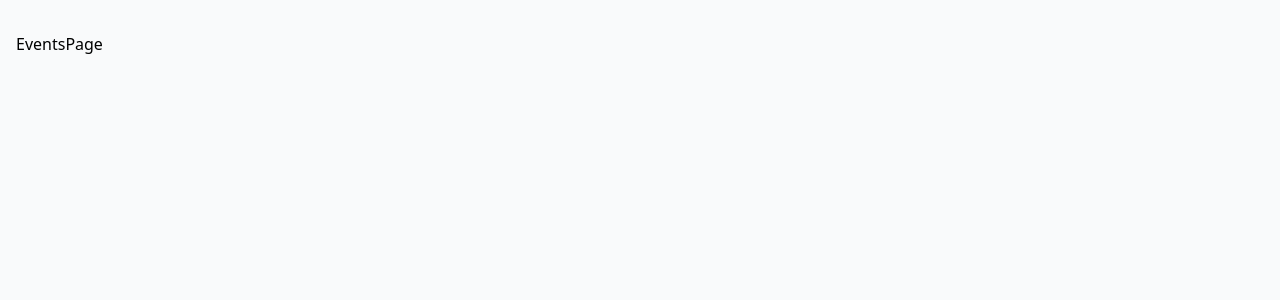
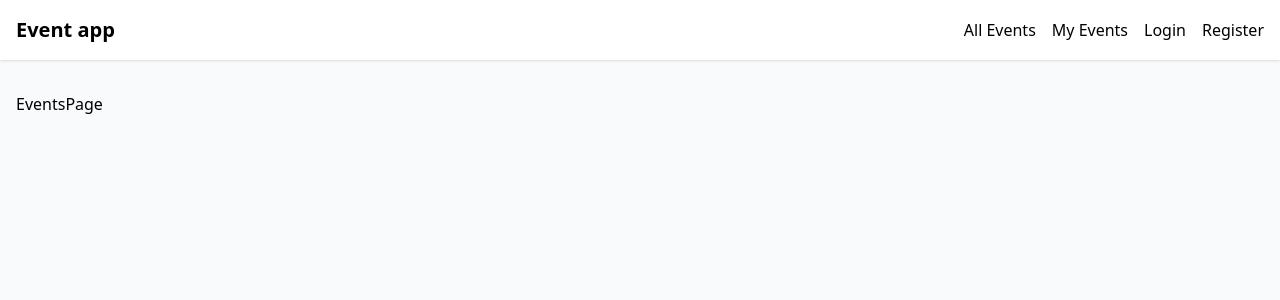
Before and after one commit to dharun7405/Event_Management_App, a React (Vite) app in the folder Event App/: page / in a window 1280 px wide. Shown: the top 300 px of the page. Built offline with nearby package versions, Linux system fonts and the light colour scheme.

Commit message:
Header component added

```diff
--- a/Event App/src/App.tsx
+++ b/Event App/src/App.tsx
@@ -5,12 +5,14 @@ import { MyEventsPage } from "./pages/MyEventsPage"
 import { LoginPage } from "./pages/LoginPage"
 import { RegisterPage } from "./pages/RegisterPage"
 import { EditEventPage } from "./pages/EditEventPage"
+import { Header } from "./components/header/Header"
 
 
 function App() {
   return (
     <div className="min-h-screen bg-gray-50">
       <Router>
+        <Header/>
         <main className="container mx-auto px-4 py-8">
           <Routes>
             <Route path="/" element={<EventsPage />} />
--- /dev/null
+++ b/Event App/src/components/header/Header.tsx
@@ -0,0 +1,24 @@
+import { Link } from "react-router-dom"
+export function Header() {
+    return (
+        <header className="flex items-center justify-between bg-white p-4 shadow">
+            <h2 className="text-xl font-bold">Event app</h2>
+            <nav className="flex items-center gap-4">
+                <ul className="flex gap-4">
+                    <li>
+                        <Link to="/">All Events</Link>
+                    </li>
+                    <li>
+                        <Link to="/my-events">My Events</Link>
+                    </li>
+                    <li>
+                        <Link to="/login">Login</Link>
+                    </li>
+                    <li>
+                        <Link to="/register">Register</Link>
+                    </li>
+                </ul>
+            </nav>
+        </header>
+    )
+}
```
